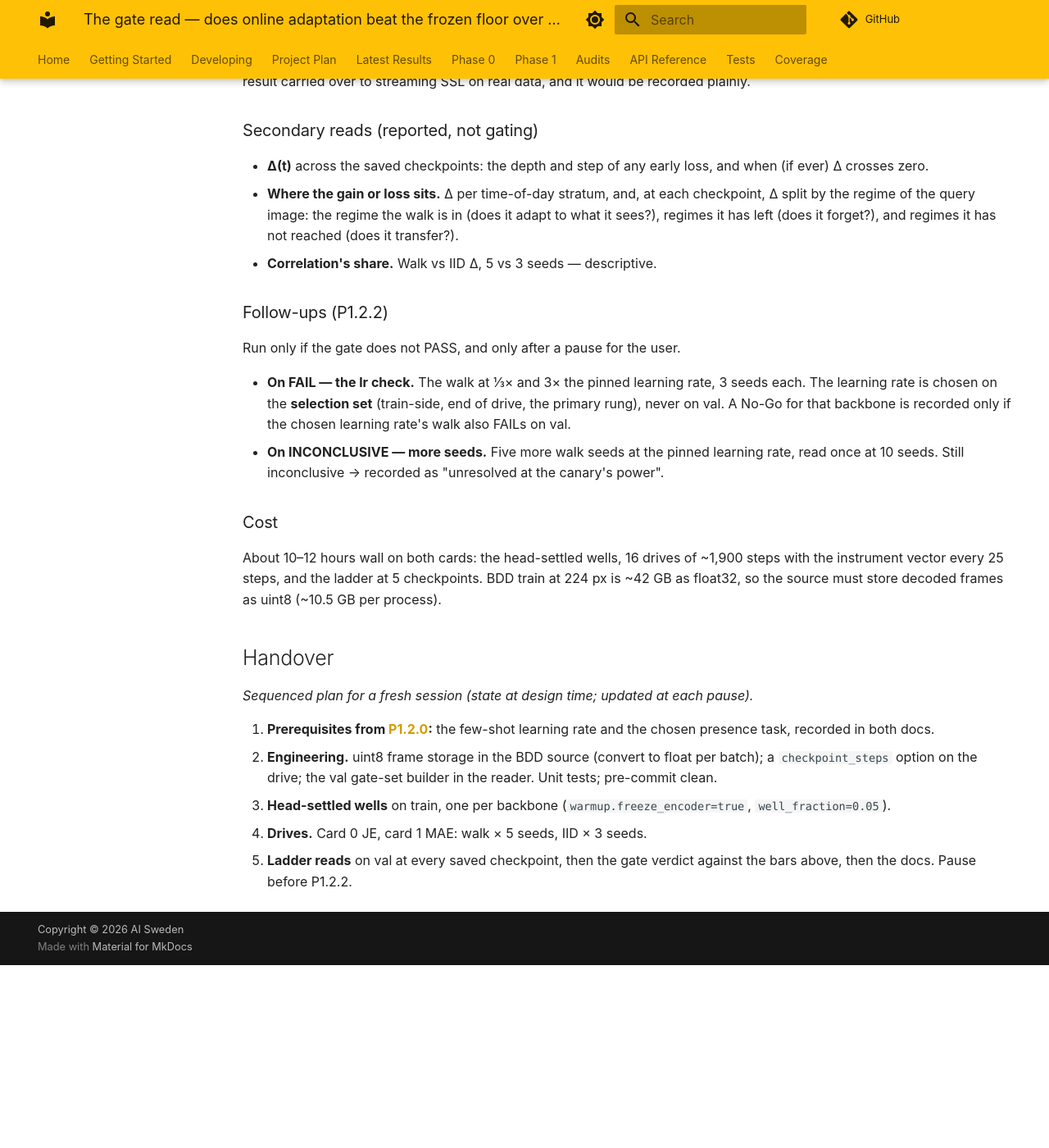
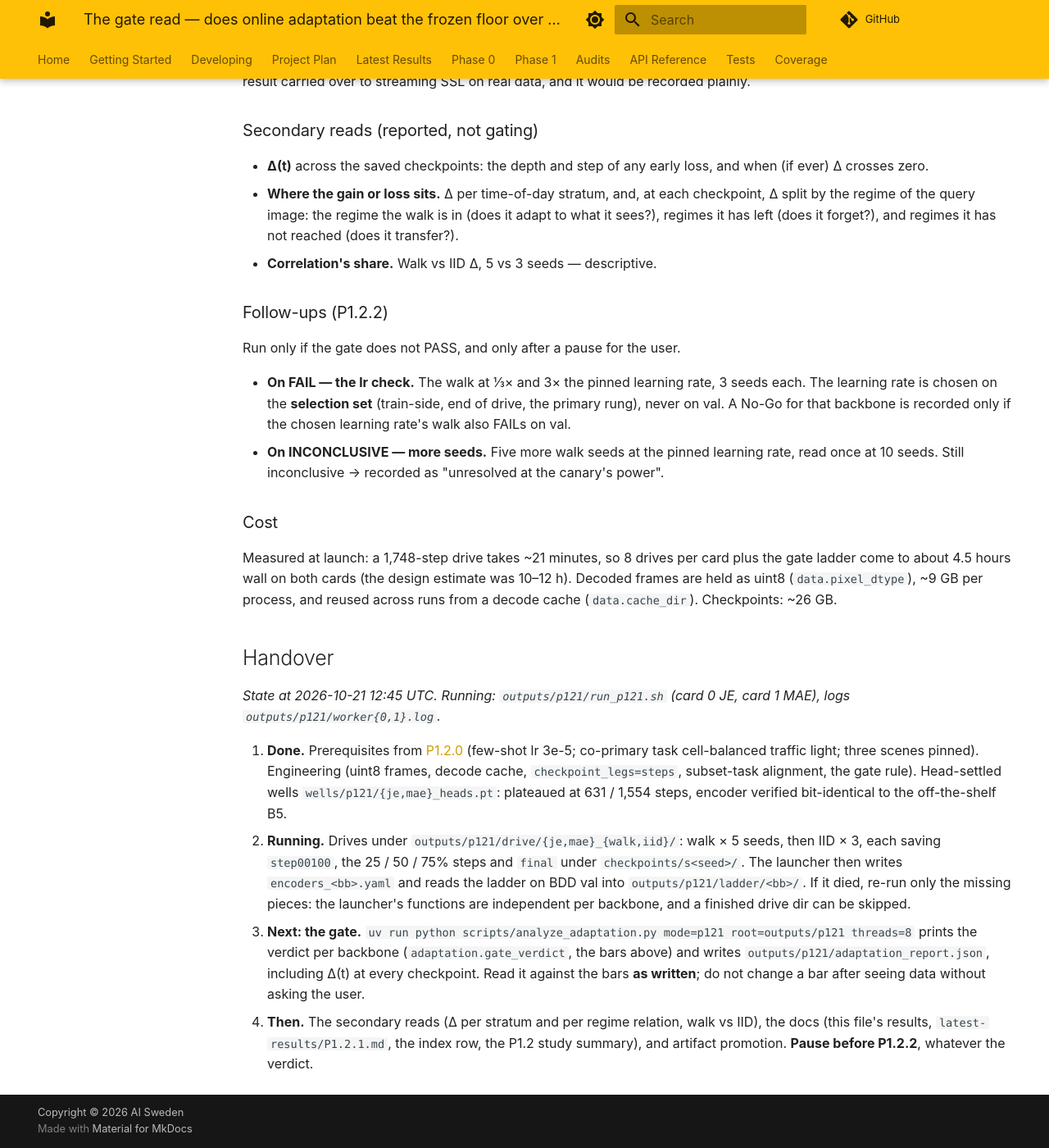
Before and after one commit to aidotse/cafl4ds, an MkDocs documentation site: the page built from docs/experiments/phase1/P1.2.1.md, in a window 1280 px wide and 1400 px high, scrolled down 2738 px. Shown: the whole window at 82% size. Built offline with MkDocs 1.6.1 and Material for MkDocs 9.7.7, drawn with Linux system fonts in a browser that asks for light colours; comment, search, counter and statistics services are not loaded; before the commit the page ends 3915 px from its top, so only the background shows below that.

Commit message:
docs: P1.2.1 launched - measured cost and sequenced handover
Co-Authored-By: Claude Opus 5.5 <noreply@anthropic.com>

```diff
--- a/docs/experiments/phase1/P1.2.1.md
+++ b/docs/experiments/phase1/P1.2.1.md
@@ -121,19 +121,27 @@ Run only if the gate does not PASS, and only after a pause for the user.
 
 ### Cost
 
-About 10–12 hours wall on both cards: the head-settled wells, 16 drives of ~1,900 steps with the instrument vector every
-25 steps, and the ladder at 5 checkpoints. BDD train at 224 px is ~42 GB as float32, so the source must store decoded
-frames as uint8 (~10.5 GB per process).
+Measured at launch: a 1,748-step drive takes ~21 minutes, so 8 drives per card plus the gate ladder come to about 4.5
+hours wall on both cards (the design estimate was 10–12 h). Decoded frames are held as uint8 (`data.pixel_dtype`), ~9 GB
+per process, and reused across runs from a decode cache (`data.cache_dir`). Checkpoints: ~26 GB.
 
 ## Handover
 
-*Sequenced plan for a fresh session (state at design time; updated at each pause).*
+*State at 2026-10-21 12:45 UTC. Running: `outputs/p121/run_p121.sh` (card 0 JE, card 1 MAE), logs
+`outputs/p121/worker{0,1}.log`.*
 
-1. **Prerequisites from [P1.2.0](P1.2.0.md):** the few-shot learning rate and the chosen presence task, recorded in both
-    docs.
-1. **Engineering.** uint8 frame storage in the BDD source (convert to float per batch); a `checkpoint_steps` option on
-    the drive; the val gate-set builder in the reader. Unit tests; pre-commit clean.
-1. **Head-settled wells** on train, one per backbone (`warmup.freeze_encoder=true`, `well_fraction=0.05`).
-1. **Drives.** Card 0 JE, card 1 MAE: walk × 5 seeds, IID × 3 seeds.
-1. **Ladder reads** on val at every saved checkpoint, then the gate verdict against the bars above, then the docs. Pause
-    before P1.2.2.
+1. **Done.** Prerequisites from [P1.2.0](P1.2.0.md) (few-shot lr 3e-5; co-primary task cell-balanced traffic light;
+    three scenes pinned). Engineering (uint8 frames, decode cache, `checkpoint_legs=steps`, subset-task alignment, the
+    gate rule). Head-settled wells `wells/p121/{je,mae}_heads.pt`: plateaued at 631 / 1,554 steps, encoder verified
+    bit-identical to the off-the-shelf B5.
+1. **Running.** Drives under `outputs/p121/drive/{je,mae}_{walk,iid}/`: walk × 5 seeds, then IID × 3, each saving
+    `step00100`, the 25 / 50 / 75% steps and `final` under `checkpoints/s<seed>/`. The launcher then writes
+    `encoders_<bb>.yaml` and reads the ladder on BDD val into `outputs/p121/ladder/<bb>/`. If it died, re-run only the
+    missing pieces: the launcher's functions are independent per backbone, and a finished drive dir can be skipped.
+1. **Next: the gate.** `uv run python scripts/analyze_adaptation.py mode=p121 root=outputs/p121 threads=8` prints the
+    verdict per backbone (`adaptation.gate_verdict`, the bars above) and writes `outputs/p121/adaptation_report.json`,
+    including Δ(t) at every checkpoint. Read it against the bars **as written**; do not change a bar after seeing data
+    without asking the user.
+1. **Then.** The secondary reads (Δ per stratum and per regime relation, walk vs IID), the docs (this file's results,
+    `latest-results/P1.2.1.md`, the index row, the P1.2 study summary), and artifact promotion. **Pause before
+    P1.2.2**, whatever the verdict.
```
